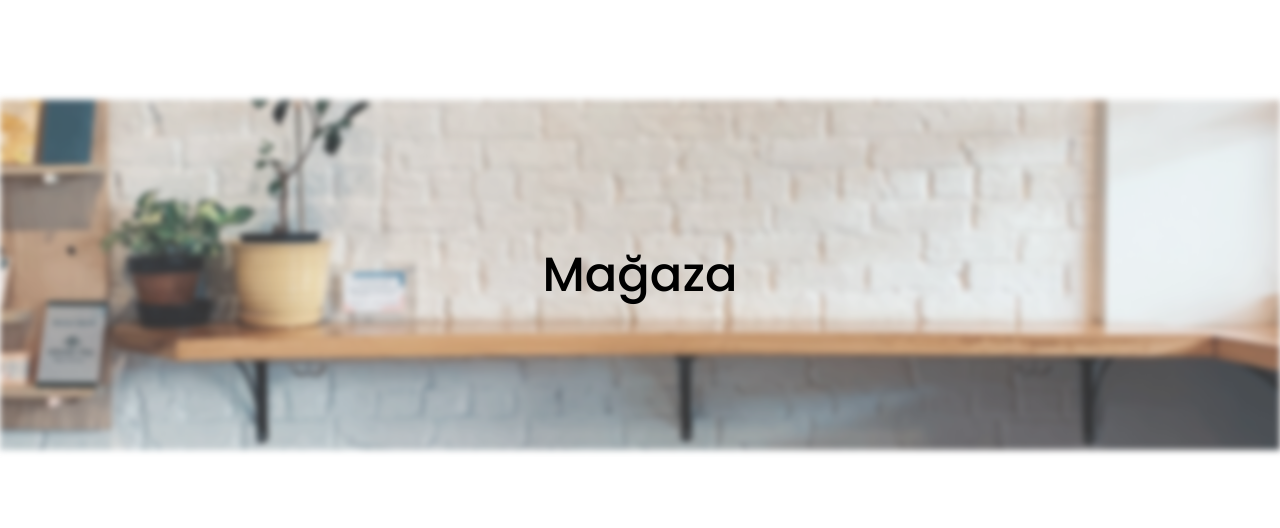
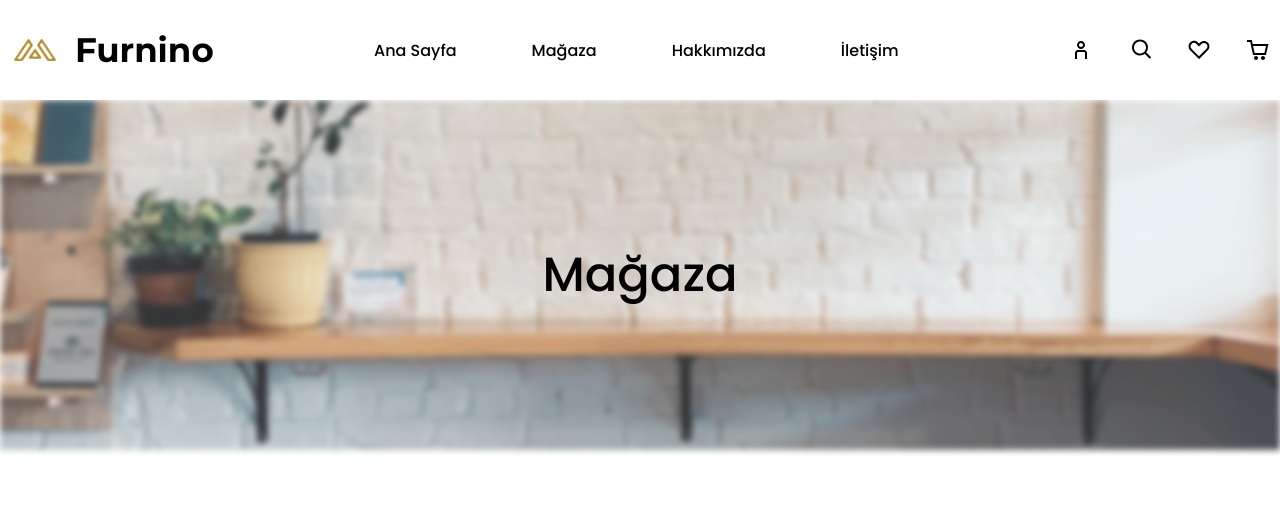
Before and after one commit to egenazmi/Responsive, a plain HTML site: page index.html in a window 1280 px wide. Shown: the top 528 px of the page. Drawn offline with Linux system fonts and the light colour scheme.

Commit message:
Navbar Position Changed to Fixed

```diff
--- a/index.html
+++ b/index.html
@@ -10,7 +10,78 @@
 </head>
 
 <body>
-
+    <header>
+        <div class="navbar">
+            <div class="container">
+                <div class="logo-area">
+                        <img src="logo.png" alt="" width="70px" height="60px">
+                        <div class="logo-text">Furnino</div>
+                </div>
+                <div class="hamburger">
+                    <div class="bar1"></div>
+                    <div class="bar2"></div>
+                    <div class="bar3"></div>
+                </div>
+                <ul class="nav-links">
+                    <li class="nav-link"><a href="#">Ana Sayfa</a></li>
+                    <li class="nav-link"><a href="#">Mağaza</a></li>
+                    <li class="nav-link"><a href="#">Hakkımızda</a></li>
+                    <li class="nav-link"><a href="#">İletişim</a></li>
+                </ul>
+                <ul class="nav-links-right">
+                    <li class="nav-link-right">
+                        <a href="#">
+                            <svg width="24" height="24" viewBox="0 0 24 24" fill="none"
+                                xmlns="http://www.w3.org/2000/svg">
+                                <path fill-rule="evenodd" clip-rule="evenodd"
+                                    d="M16 7C16 9.20914 14.2091 11 12 11C9.79086 11 8 9.20914 8 7C8 4.79086 9.79086 3 12 3C14.2091 3 16 4.79086 16 7ZM14 7C14 8.10457 13.1046 9 12 9C10.8954 9 10 8.10457 10 7C10 5.89543 10.8954 5 12 5C13.1046 5 14 5.89543 14 7Z"
+                                    fill="currentColor" />
+                                <path
+                                    d="M16 15C16 14.4477 15.5523 14 15 14H9C8.44772 14 8 14.4477 8 15V21H6V15C6 13.3431 7.34315 12 9 12H15C16.6569 12 18 13.3431 18 15V21H16V15Z"
+                                    fill="currentColor" />
+                            </svg>
+                        </a>
+                    </li>
+                    <li class="nav-link-right">
+                        <a href="#">
+                            <svg width="24" height="24" viewBox="0 0 24 24" fill="none"
+                                xmlns="http://www.w3.org/2000/svg">
+                                <path fill-rule="evenodd" clip-rule="evenodd"
+                                    d="M18.319 14.4326C20.7628 11.2941 20.542 6.75347 17.6569 3.86829C14.5327 0.744098 9.46734 0.744098 6.34315 3.86829C3.21895 6.99249 3.21895 12.0578 6.34315 15.182C9.22833 18.0672 13.769 18.2879 16.9075 15.8442C16.921 15.8595 16.9351 15.8745 16.9497 15.8891L21.1924 20.1317C21.5829 20.5223 22.2161 20.5223 22.6066 20.1317C22.9971 19.7412 22.9971 19.1081 22.6066 18.7175L18.364 14.4749C18.3493 14.4603 18.3343 14.4462 18.319 14.4326ZM16.2426 5.28251C18.5858 7.62565 18.5858 11.4246 16.2426 13.7678C13.8995 16.1109 10.1005 16.1109 7.75736 13.7678C5.41421 11.4246 5.41421 7.62565 7.75736 5.28251C10.1005 2.93936 13.8995 2.93936 16.2426 5.28251Z"
+                                    fill="currentColor" />
+                            </svg>
+                        </a>
+                    </li>
+                    <li class="nav-link-right">
+                        <a href="#">
+                            <svg width="24" height="24" viewBox="0 0 24 24" fill="none"
+                                xmlns="http://www.w3.org/2000/svg">
+                                <path fill-rule="evenodd" clip-rule="evenodd"
+                                    d="M12.0122 5.57169L10.9252 4.48469C8.77734 2.33681 5.29493 2.33681 3.14705 4.48469C0.999162 6.63258 0.999162 10.115 3.14705 12.2629L11.9859 21.1017L11.9877 21.0999L12.014 21.1262L20.8528 12.2874C23.0007 10.1395 23.0007 6.65711 20.8528 4.50923C18.705 2.36134 15.2226 2.36134 13.0747 4.50923L12.0122 5.57169ZM11.9877 18.2715L16.9239 13.3352L18.3747 11.9342L18.3762 11.9356L19.4386 10.8732C20.8055 9.50635 20.8055 7.29028 19.4386 5.92344C18.0718 4.55661 15.8557 4.55661 14.4889 5.92344L12.0133 8.39904L12.006 8.3918L12.005 8.39287L9.51101 5.89891C8.14417 4.53207 5.92809 4.53207 4.56126 5.89891C3.19442 7.26574 3.19442 9.48182 4.56126 10.8487L7.10068 13.3881L7.10248 13.3863L11.9877 18.2715Z"
+                                    fill="currentColor" />
+                            </svg>
+                        </a>
+                    </li>
+                    <li class="nav-link-right">
+                        <a href="#">
+                            <svg width="24" height="24" viewBox="0 0 24 24" fill="none"
+                                xmlns="http://www.w3.org/2000/svg">
+                                <path fill-rule="evenodd" clip-rule="evenodd"
+                                    d="M5.79166 2H1V4H4.2184L6.9872 16.6776H7V17H20V16.7519L22.1932 7.09095L22.5308 6H6.6552L6.08485 3.38852L5.79166 2ZM19.9869 8H7.092L8.62081 15H18.3978L19.9869 8Z"
+                                    fill="currentColor" />
+                                <path
+                                    d="M10 22C11.1046 22 12 21.1046 12 20C12 18.8954 11.1046 18 10 18C8.89543 18 8 18.8954 8 20C8 21.1046 8.89543 22 10 22Z"
+                                    fill="currentColor" />
+                                <path
+                                    d="M19 20C19 21.1046 18.1046 22 17 22C15.8954 22 15 21.1046 15 20C15 18.8954 15.8954 18 17 18C18.1046 18 19 18.8954 19 20Z"
+                                    fill="currentColor" />
+                            </svg>
+                        </a>
+                    </li>
+                </ul>
+            </div>
+        </div>
+    </header>
 
 
     <section class="banner">
```
Also changed, not shown: shop-style.css (line endings or trailing spaces).
